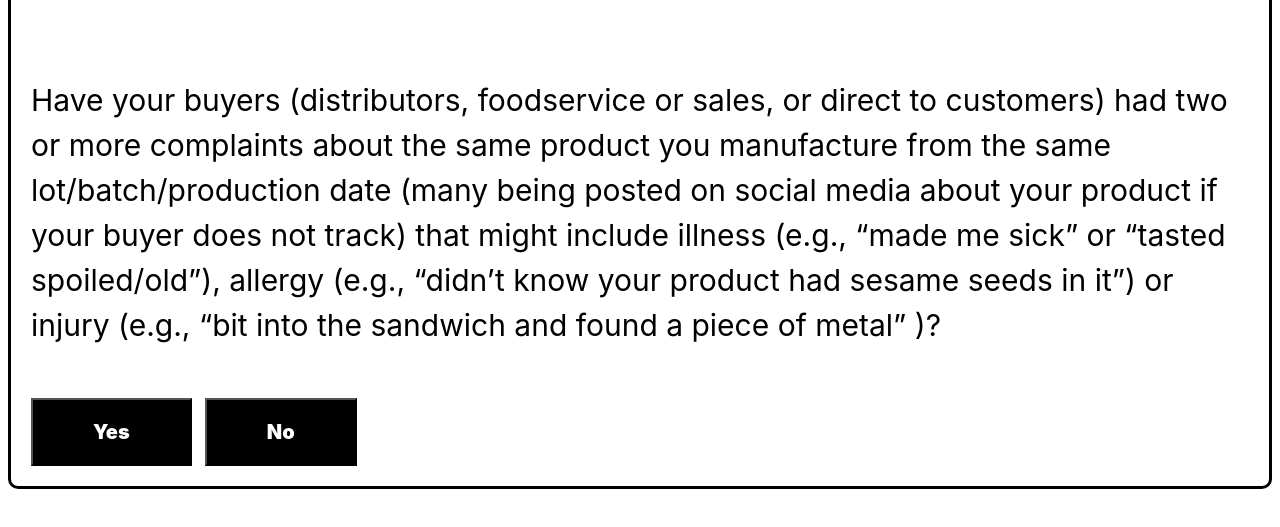
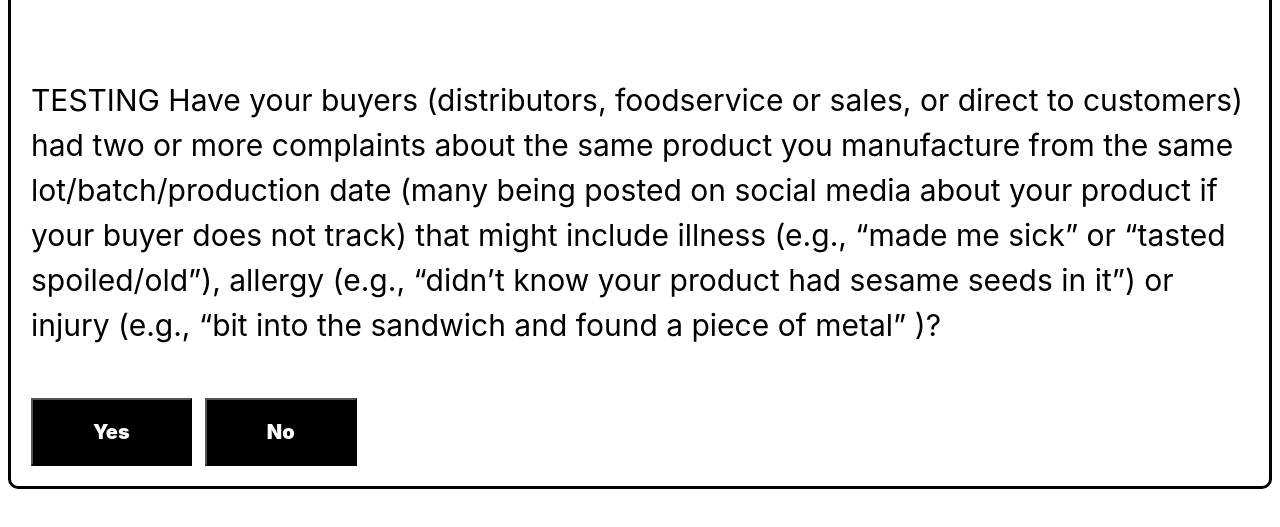
Before and after one commit to joshking518/joshking518.github.io, a plain HTML site: page index.html in a window 1280 px wide. Shown: the part 165-692 px from the top of the page. Drawn offline with Linux system fonts and the light colour scheme.

Commit message:
Update index.html

```diff
--- a/index.html
+++ b/index.html
@@ -99,7 +99,7 @@
       <h1 id="QuestionTitle" class="QTitle">Question 1</h1>
       <p id="QuestionText" class="QText">
 
-        Have your buyers (distributors, foodservice or sales, or direct to customers) had two or more complaints about the same product you manufacture from the same lot/batch/production date  (many being posted on social media about your product if your buyer does not track) that might include illness (e.g.,  “made me sick” or “tasted spoiled/old”), allergy (e.g., “didn’t know your product had sesame seeds in it”) or injury (e.g., “bit into the sandwich and found a piece of metal” )?
+        TESTING Have your buyers (distributors, foodservice or sales, or direct to customers) had two or more complaints about the same product you manufacture from the same lot/batch/production date  (many being posted on social media about your product if your buyer does not track) that might include illness (e.g.,  “made me sick” or “tasted spoiled/old”), allergy (e.g., “didn’t know your product had sesame seeds in it”) or injury (e.g., “bit into the sandwich and found a piece of metal” )?
 
       </p>
       <button id="Question1YES" type="button">Yes</button>
```
